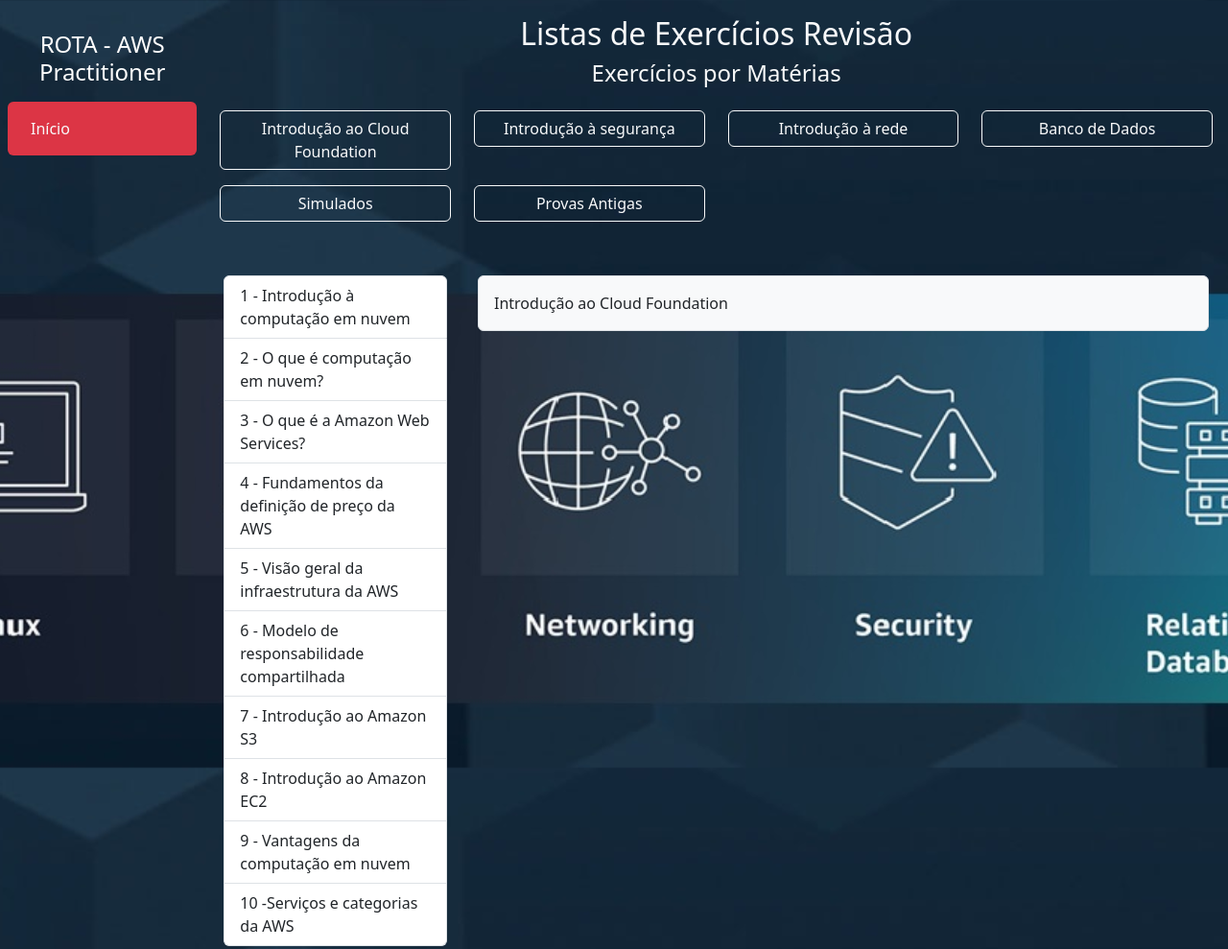
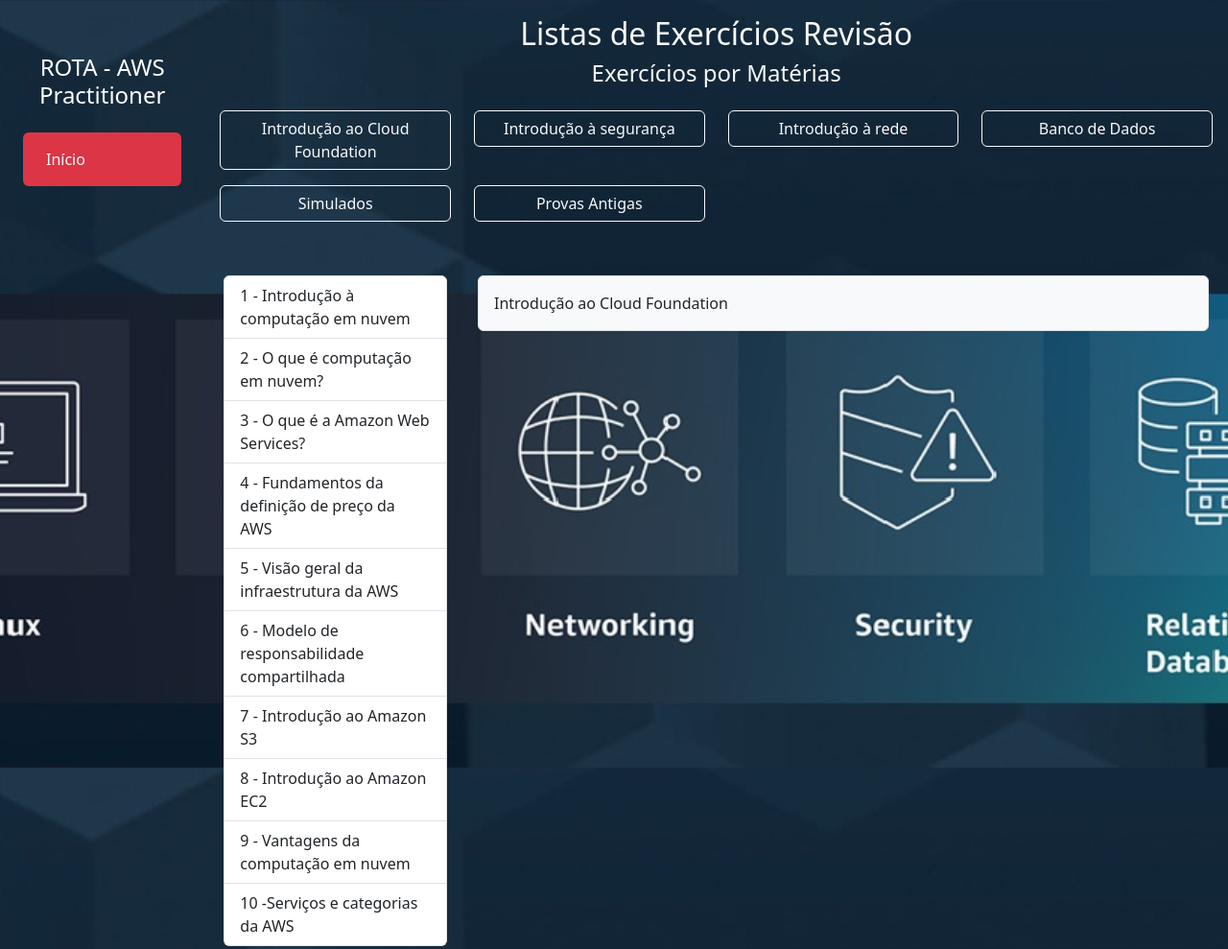
Before and after one commit to HenriquePST/ProjetoSiteAWS-, a plain HTML site: page index.html in a window 1280 px wide. Shown: the top 989 px of the page at 96% size. Drawn offline with nearby package versions, Linux system fonts and the light colour scheme.

Commit message:
atualizando pasta e revisao do site

```diff
--- a/index.html
+++ b/index.html
@@ -14,8 +14,8 @@
 
         <div class="row flex-grow-1">
 
-            <nav class="col-md-2 col-lg-2 d-md-block sidebar p-2">
-                <h4 class="text-white mt-4">ROTA - AWS Practitioner</h4>
+            <nav class="col-md-2 col-lg-2 d-md-block sidebar p-4 ">
+                <h4 class="text-white mt-4 p-2">ROTA - AWS Practitioner</h4>
                 <ul class="nav flex-column mt-3">
                     <li class="nav-item bg-danger p-2 rounded">
                         <a href="./index.html" class="nav-link text-light">Início</a>
--- a/script.js
+++ b/script.js
@@ -54,6 +54,7 @@ function carregarConteudo(topico) {
   textoContainer.innerHTML = topico; // Atualizar o título
   tituloExercicios.textContent = topico; // Atualizar o título
 
+
   const listaTopico = exercicios[topico];
 
   if (listaTopico) {
--- a/style.css
+++ b/style.css
@@ -8,9 +8,7 @@ body {
     background-attachment: fixed;
 
 }
-
-
-
+s
 .sidebar {
     background-image:url('./img/aws1.png');
     background-size: cover;
```
